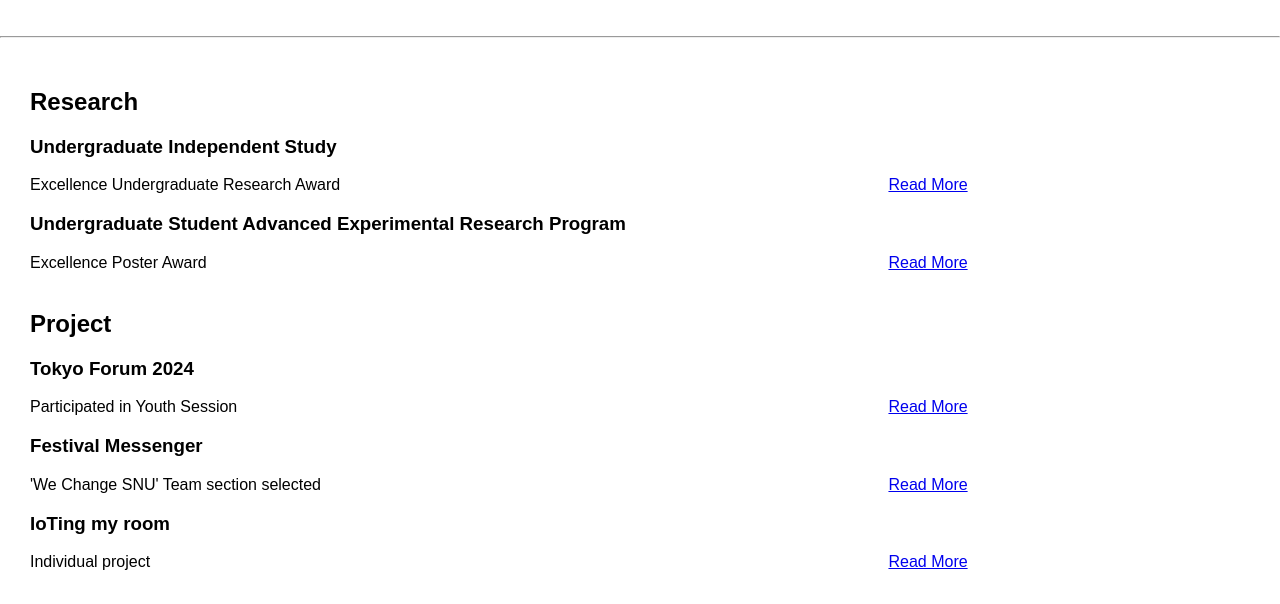
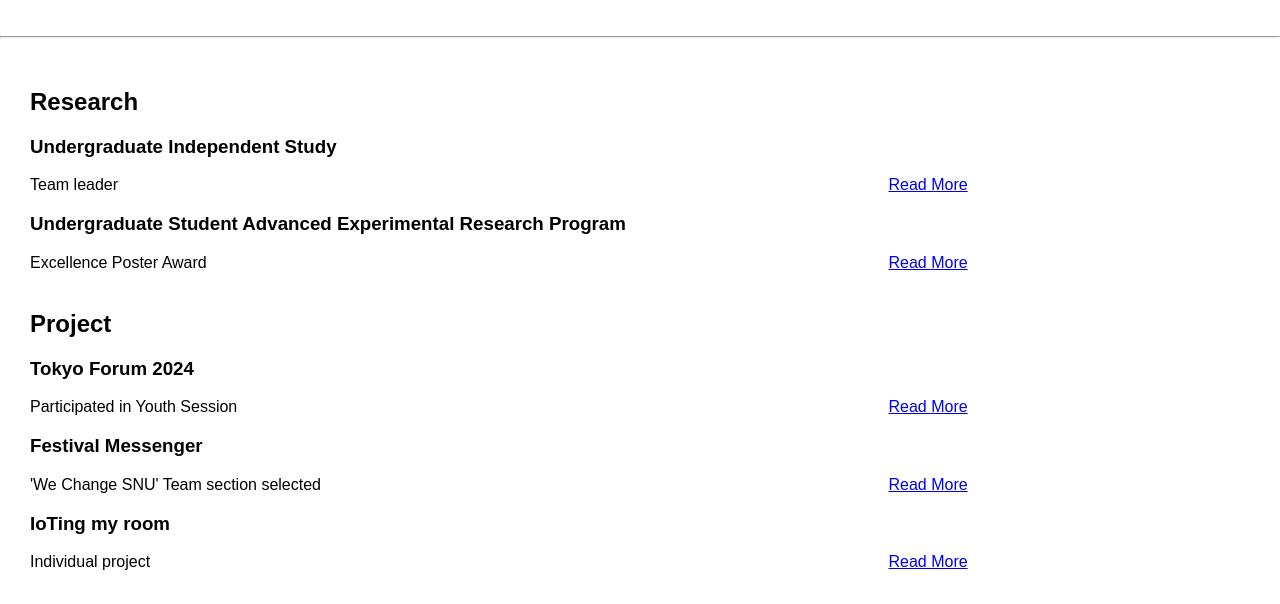
Before and after one commit to woojinb1/woojinb1.github.io, a website: page public/projects.html in a window 1280 px wide. Shown: the part 196-800 px from the top of the page. Drawn offline with Linux system fonts and the light colour scheme.

Commit message:
2025 update

```diff
--- a/public/projects.html
+++ b/public/projects.html
@@ -24,7 +24,7 @@
         <h2>Research</h2>
         <section>
             <h3>Undergraduate Independent Study</h3>
-            <p class="custom-width">Excellence Undergraduate Research Award</p>
+            <p class="custom-width">Team leader</p>
             <a href="projects/project2.html" class="btn">Read More</a>
         </section>
         <section>
```
